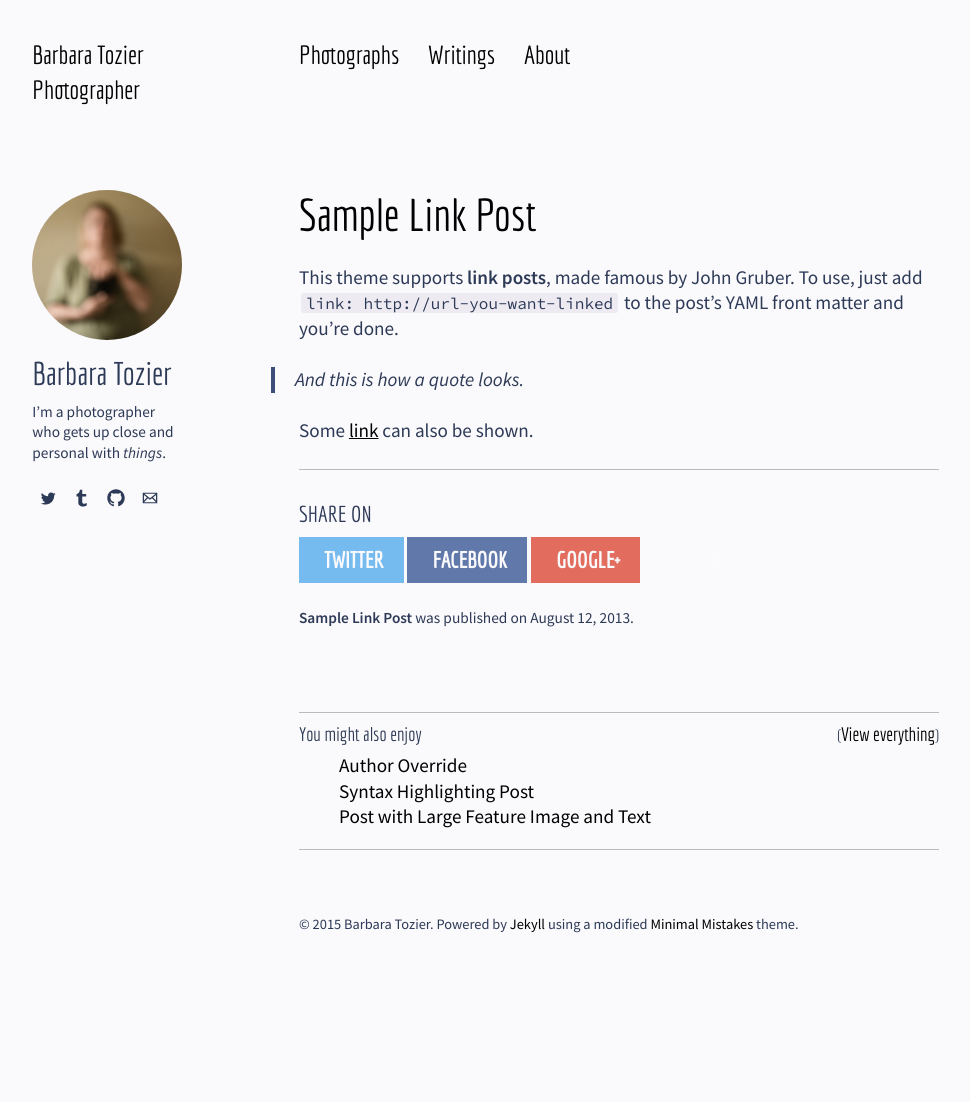
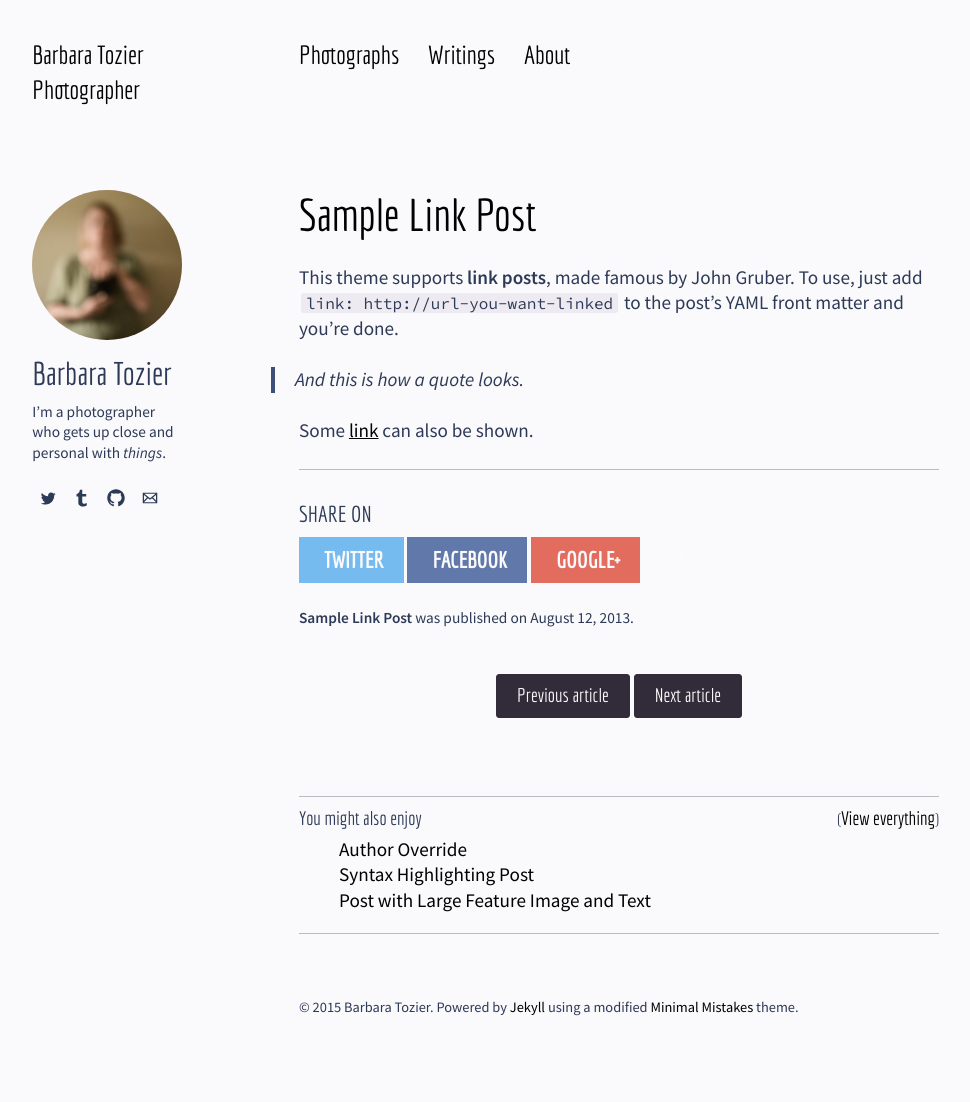
Before and after one commit to logista/btsite, a Jekyll site: the page built from _posts/2013-08-12-sample-link-post.md, in a window 1280 px wide. Shown: the whole page, without its empty margins (21-991 px from the left). Built offline with Jekyll 4.4.1, drawn with Linux system fonts in a browser that asks for light colours; nearby versions of some CDN libraries; before the commit the page ends 1019 px from its top, so only the background shows below that.

Commit message:
playing around with pagination

```diff
--- a/_config.yml
+++ b/_config.yml
@@ -15,6 +15,7 @@ sass:
   style: compressed
 gems:
   - jekyll-sitemap
+paginate: 3
 
 
 kramdown:
--- a/_layouts/home.html
+++ b/_layouts/home.html
@@ -32,7 +32,7 @@
   </div>
   <div id="index">
     <h3><a href="{{ site.url}}/writings/">Recent</a></h3>
-    {% for post in site.posts limit:5 %}
+    {% for post in site.posts %}
     <article>
       {% if post.link %}
         <h2 class="link-post"><a href="{{ site.url }}{{ post.url }}" title="{{ post.title }}">{{ post.title }}</a> <a href="{{ post.link }}" target="_blank" title="{{ post.title }}"></h2>
--- a/_layouts/post.html
+++ b/_layouts/post.html
@@ -45,9 +45,18 @@
         {% if page.share != false %}{% include _social-share.html %}{% endif %}
         <p class="byline"><strong>{{ page.title }}</strong> was published on <time datetime="{{ page.date | date_to_xmlschema }}">{{ page.date | date: "%B %d, %Y" }}</time>{% if page.modified %} and last modified on <time datetime="{{ page.modified | date: "%Y-%m-%d" }}">{{ page.modified | date: "%B %d, %Y" }}</time>{% endif %}.</p>
       </footer>
+      <nav class="pagination" role="navigation" style="text-align:center;">
+          {% if page.previous %}
+              <a href="{{ site.url }}{{ page.previous.url }}" class="btn" title="{{ page.previous.title }}">Previous article</a>
+          {% endif %}
+          {% if page.next %}
+              <a href="{{ site.url }}{{ page.next.url }}" class="btn" title="{{ page.next.title }}">Next article</a>
+          {% endif %}
+      </nav><!-- /.pagination -->
     </div><!-- /.article-wrap -->
   </article>
 </div><!-- /#main -->
+
 
 <div class="footer-wrap">
   {% if site.related_posts.size > 0 %}
--- a/_sass/elements.scss
+++ b/_sass/elements.scss
@@ -71,11 +71,12 @@ svg:not(:root) {
 
 .btn {
   display: inline-block;
+	margin-top: 20px;
   margin-bottom: 20px;
   padding: 8px 20px;
-  @include font-rem(14);
+  @include font-rem(12);
   font-family: $heading-font;
-  font-weight: 700;
+  font-weight: normal;
   background-color: $primary;
   color: $white;
   border-width: 1px !important;
```
Also changed, not shown: 1 other file.
